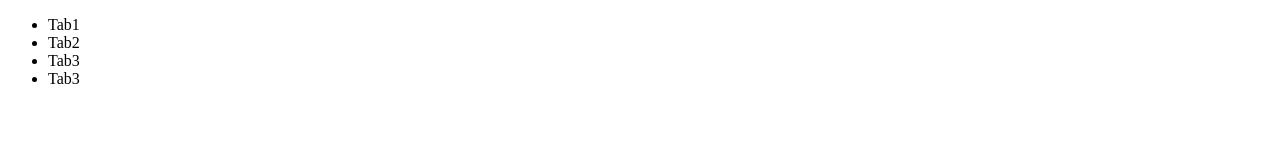
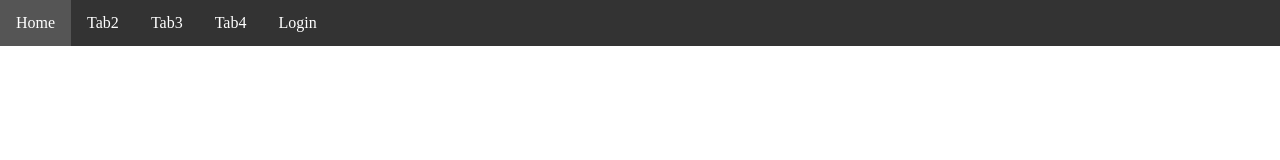
Before and after one commit to FRKVex/FinalsHCI, a plain HTML site: page index.html in a window 1280 px wide. Drawn offline with Linux system fonts and the light colour scheme.

Commit message:
added nav bar

```diff
--- a/index.html
+++ b/index.html
@@ -7,19 +7,18 @@
 
 <body>
 	<div class="header">
-		<div class="logo">
-
-		</div>
 		<nav class="nav-bar">
-    		<div class="nav-container">
-    			<ul>
-  					<li><a>Tab1</a></li>
-  					<li><a>Tab2</a></li>
-  					<li><a>Tab3</a></li>
- 					<li><a>Tab3</a></li>
+	    	<div class="nav-container">
+	    		<ul>
+	  				<li><a href="#home">Home</a></li>
+	  				<li><a href="#Tab2">Tab2</a></li>
+	  				<li><a href="#Tab3">Tab3</a></li>
+	  				<li><a href="#Tab4">Tab4</a></li>
+	  				<li><a href="#Login">Login</a></li>
 				</ul>
-    		</div>
-    	</nav>
+	    	</div>
+	    </nav>
 	</div>
+	<div class="background"></div>
 </body>
 </html>
--- a/style.css
+++ b/style.css
@@ -1 +1,36 @@
-Style.css
+*,html{
+	margin:0px;
+	padding:0px;
+}
+
+.nav-container ul{
+  	list-style-type: none;
+  	margin: 0;
+  	padding: 0;
+ 	overflow: hidden;
+  	background-color: #333;
+ 	position: fixed;
+  	top: 0;
+  	width: 100%;
+}
+
+.nav-container li{
+	float: left;
+}
+
+.nav-container li a{
+	display: block;
+  	color: white;
+  	text-align: center;
+  	padding: 14px 16px;
+  	text-decoration: none;
+}
+
+.nav-container li a:hover {
+  background-color: #555;
+  color: white;
+}
+
+.background{
+	background-color: #E82C0C;
+}
```
